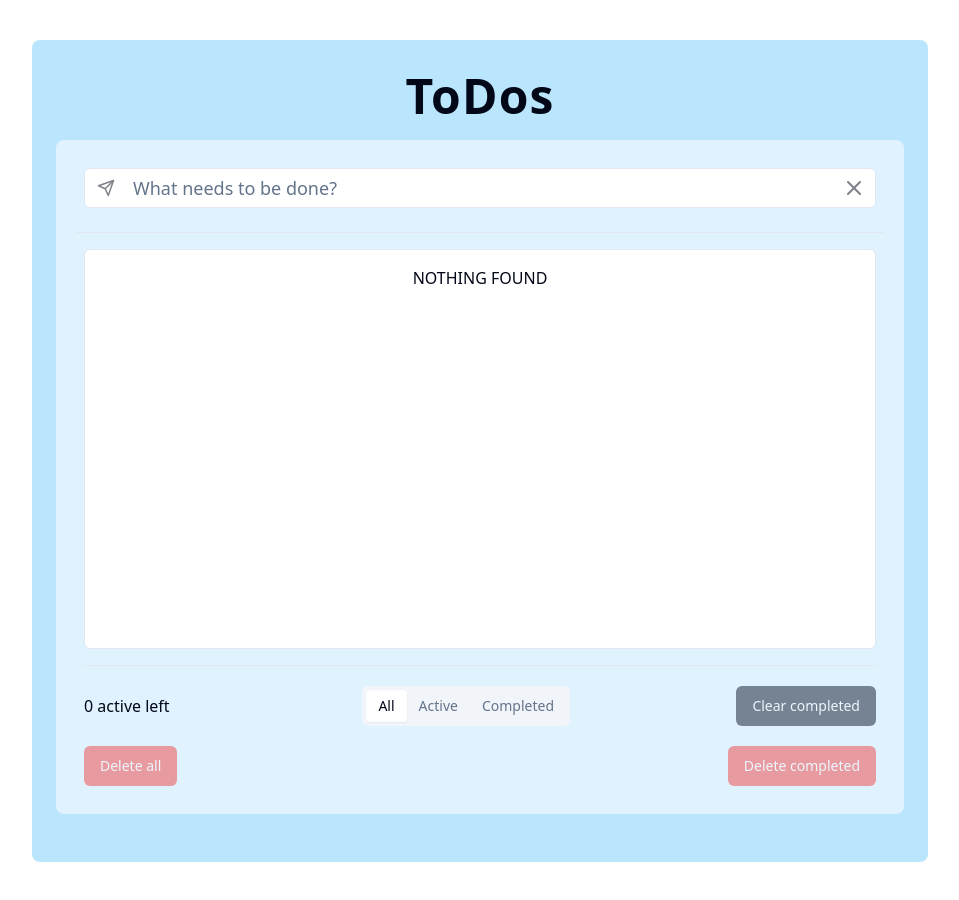
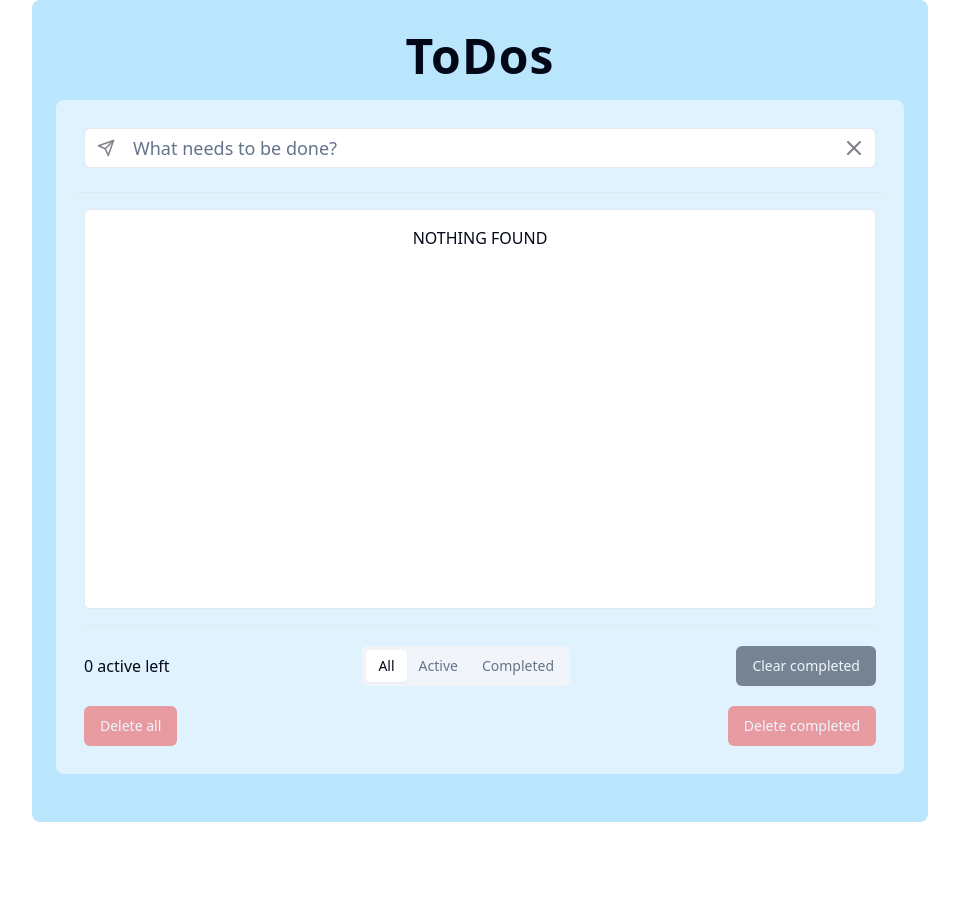
Before and after one commit to extroblade/todo-app, a React (Vite) app: page / in a window 1280 px wide. Shown: the whole page, without its empty margins (160-1119 px from the left). After the commit the page ends 822 px from the top, so only its background shows below. Built offline with nearby package versions, Linux system fonts and the light colour scheme.

Commit message:
fix: app margins

```diff
--- a/src/App.tsx
+++ b/src/App.tsx
@@ -10,7 +10,7 @@ function App() {
   return (
     <div
       className={
-        'w-full md:max-w-4xl m-0 md:m-10 bg-sky-200 px-6 pb-12 pt-8 md:rounded-lg flex flex-col items-center justify-center'
+        'w-full md:max-w-4xl m-0 md:m-auto bg-sky-200 px-6 pb-12 pt-8 md:rounded-lg flex flex-col items-center justify-center'
       }
     >
       <h1 className="scroll-m-20 mb-5 text-4xl font-extrabold tracking-wide lg:text-5xl">ToDos</h1>
```
